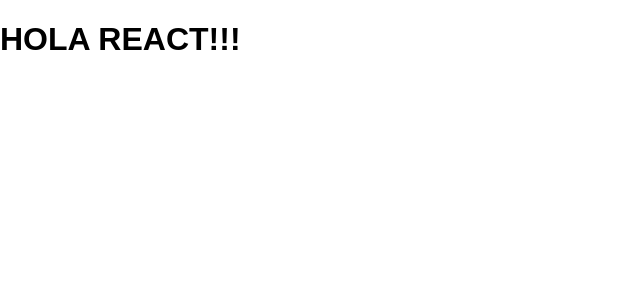
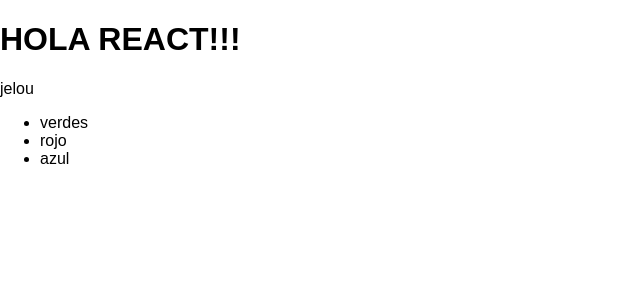
Before and after one commit to bogoquiz/my-app, a React (Create React App) app: page / in a window 1280 px wide. Shown: the top 300 px of the page, without its empty margins (0-640 px from the left). Built offline with nearby package versions, Linux system fonts and the light colour scheme.

Commit message:
list jsx

```diff
--- a/src/App.js
+++ b/src/App.js
@@ -3,8 +3,18 @@
 
 class App extends Component {
   render() {
+    const color = ["verdes","rojo","azul"]
     return (
+      <div>
         <h1>HOLA REACT!!!</h1>
+        <p>jelou</p>
+
+        <ul>
+          {color.map(name =>
+            <li key={name}>{name}</li>
+          )}
+        </ul>
+      </div>
     );
   }
 }
```
